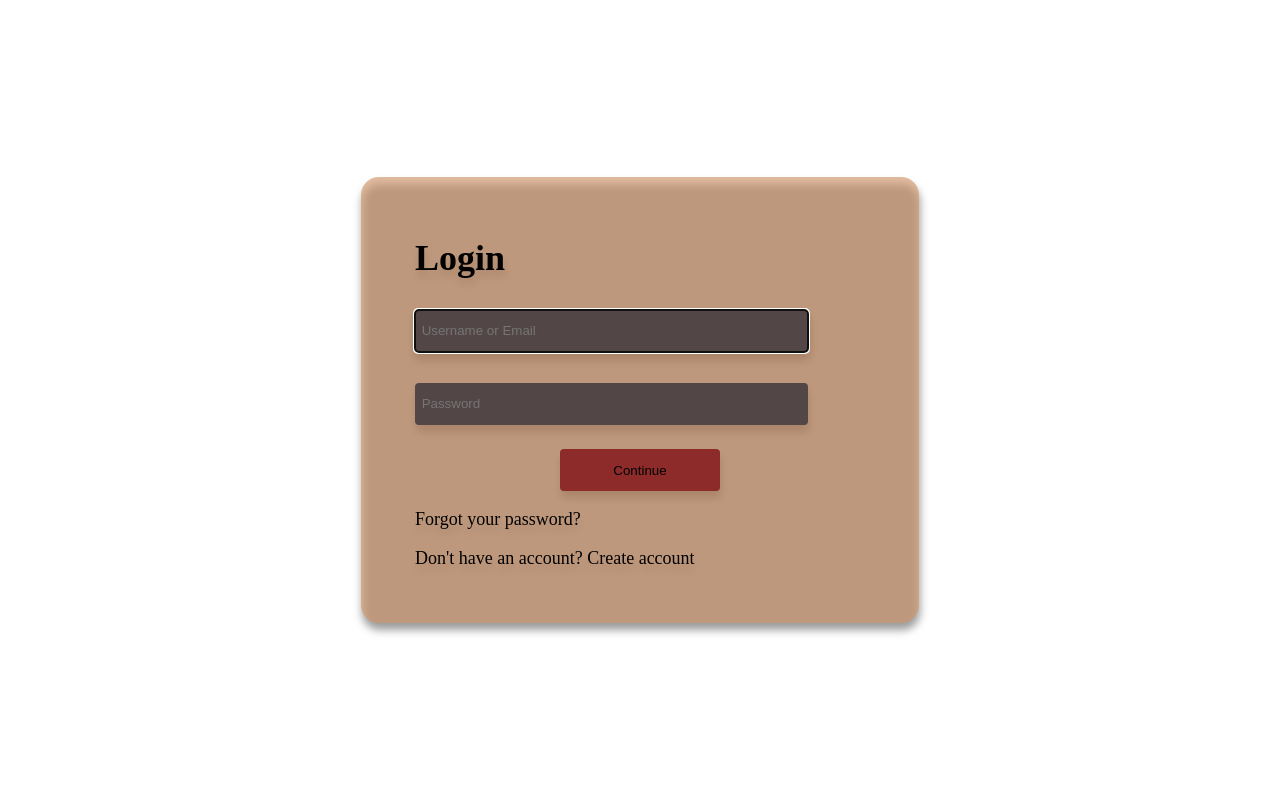
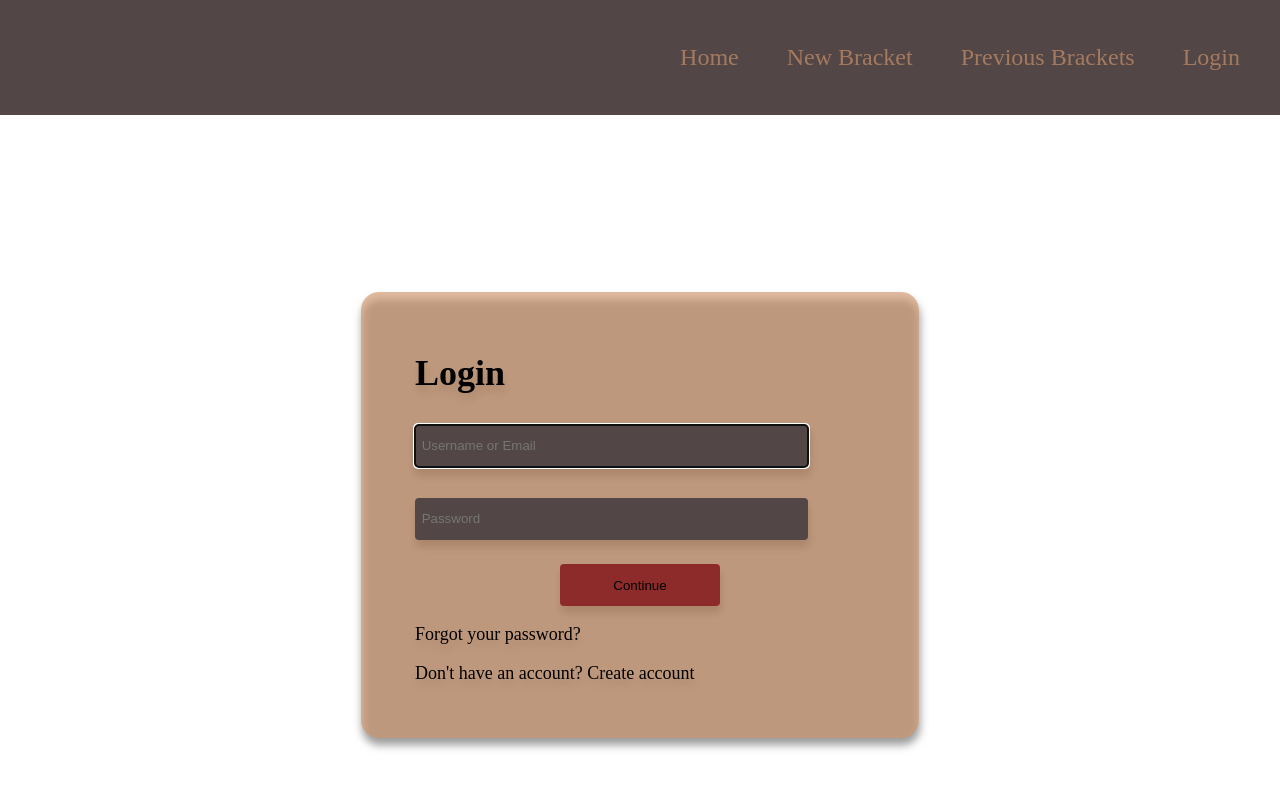
Before and after one commit to JoshMartin94/Brackets, a plain HTML site: page index.html in a window 1280 px wide. Drawn offline with Linux system fonts and the light colour scheme.

Commit message:
Header implemented with styling

```diff
--- a/Resources/Sass/input.scss
+++ b/Resources/Sass/input.scss
@@ -20,9 +20,54 @@
 $tab: 750px;
 $desk: 1150px;
 $desklarge: 1500px;
+/*--------------- COLORS STYLES --------------*/
+$background: #d1976da6;
+$background-dark: #524646;
+$red: #8d2a2a;
 /*--------------- GENERIC STYLES --------------*/
 body {
 	margin: 0;
+}
+
+
+ul {
+	display: flex;
+	justify-content: end;
+	background-color: $background-dark;
+	margin: 0;
+	padding: 2em 1em;
+	list-style: none;
+
+	li {
+		font-size: 1.5em;
+		margin: .5em 1em;
+
+		a {
+			text-decoration:  none;
+			color: $background;
+			position: relative;
+		}
+
+		a::after {
+			content: "";
+			position: absolute;
+			left: 0;
+			bottom: -6px;
+			width: 100%;
+			height: 3px;
+			background: $background;
+			border-radius: 5px;
+			transform: scaleX(0);
+			transition: transform .5s;
+		}
+
+		a:hover::after {
+			transform: scaleX(1);
+		}
+	}
+}
+
+.layout-container {
 	height: 100vh;
 	display: flex;
 	align-items: center;
@@ -36,7 +81,7 @@ body {
 
 
 .container {
-	background-color: #d1976da6;
+	background-color: $background;
 	padding: 2em 3em;
 	border-radius: 1em;
 	filter: drop-shadow(1px 7px 4px rgba(0, 0, 0, 0.604));
@@ -52,7 +97,7 @@ body {
 
 
 .container .form__message--error {
-	color: #8d2a2a;
+	color: $red;
 	font-weight: 600;
 	margin: .5em 0 .5em;
 }
@@ -64,13 +109,13 @@ body {
 	margin: 0.5em 0;
 	padding: 1em 2em 1em 0.5em;
 	color: #ae8585;
-	background-color: #524646;
+	background-color: $background-dark;
 	width: 80%;
 }
 
 
 .container .form__input-error-message {
-	color: #8d2a2a;
+	color: $red;
 	margin: 1em 0;
 }
 
@@ -83,7 +128,7 @@ body {
 	border-radius: 0.3em;
 	border: none;
 	cursor: pointer;
-	background-color: #8d2a2a;
+	background-color: $red;
 }
 
 
@@ -93,7 +138,13 @@ body {
 }
 
 
+.container a:hover {
+	color: $red;
+	cursor: pointer;
+}
+
+
 .container .form__input-error-message {
-	color: #8d2a2a;
+	color: $red;
 	margin: 1em 0;
 }
--- a/index.html
+++ b/index.html
@@ -5,6 +5,15 @@
 		<link rel="stylesheet" href="./Resources/Sass/output.css"/>
 	</head>
 	<body>
+		<header>
+			<ul>
+				<li><a href="#">Home</a></li>
+				<li><a href="#">New Bracket</a></li>
+				<li><a href="#">Previous Brackets</a></li>
+				<li><a href="#">Login</a></li>
+			</ul>
+		</header>
+		<div class="layout-container">
 			<div class="container">
 				<form class="form" id="login">
 					<h1>Login</h1>
@@ -50,6 +59,7 @@
 					</p>
 				</form>
 			</div>
+		</div>
 		<script src="./Resources/Javascript/main.js"></script>
 	</body>
 </html>
```
Also changed, not shown: Resources/Sass/output.css, 1 other file. Lines whose indentation alone changed are shown as unchanged.
